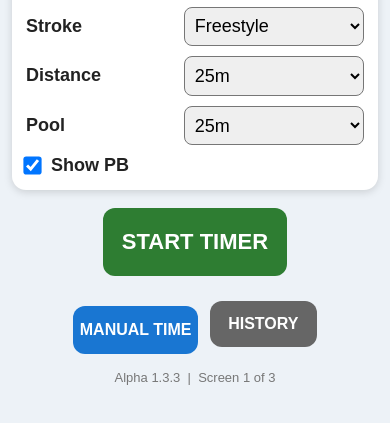
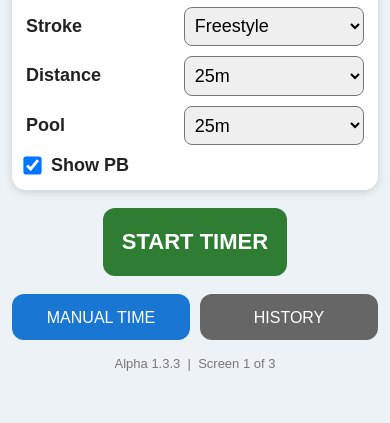
Before and after one commit to VirgEver/PoolsideParent, a plain HTML site: page index.html in a window 390 px wide. Shown: the part 121-544 px from the top of the page. Drawn offline with Linux system fonts and the light colour scheme.

Commit message:
Match main screen manual and history button sizing

```diff
--- a/index.html
+++ b/index.html
@@ -14,8 +14,27 @@
 #setupScreen .checkboxRow label{white-space:nowrap;}
 .setupSecondaryActions{display:flex;justify-content:center;align-items:center;gap:12px;margin:0 auto 14px auto;}
 .setupSecondaryActions button{margin:0;}
-#manualButton{width:14ch;height:46px;font-size:16px;}
-#historyButton{width:12ch;height:46px;margin:0;}
+
+/* Main screen secondary buttons: identical visible button sizing. */
+#manualButton,
+#historyButton{
+    box-sizing:border-box !important;
+    flex:1 1 0 !important;
+    width:0 !important;
+    min-width:0 !important;
+    height:46px !important;
+    min-height:46px !important;
+    max-height:46px !important;
+    margin:0 !important;
+    padding:4px !important;
+    font-family:inherit !important;
+    font-size:16px !important;
+    font-weight:inherit !important;
+    line-height:1.1 !important;
+    white-space:nowrap !important;
+    overflow:hidden !important;
+    text-overflow:clip !important;
+}
 
 #resultScreen{padding-bottom:120px;}
 #resultScreen > .resultScreenTitle{text-align:center;margin:0 0 12px 0;font-size:24px;}
@@ -29,11 +48,7 @@
     margin-top:18px;
     margin-bottom:10px;
 }
-
-/* Override the old nested structure cleanly: the wrapper occupies no layout space. */
 #resultScreen .resultButtons > .resultTopButtons{display:contents !important;}
-
-/* Identical rules applied to both visible button elements. */
 #resultScreen .resultButtons button{
     box-sizing:border-box !important;
     flex:1 1 0 !important;
@@ -72,6 +87,13 @@
 @media(max-width:430px){
     #setupScreen .row{flex-direction:row;}
     #setupScreen select{width:18ch;max-width:55%;}
+    .setupSecondaryActions{gap:10px;}
+    #manualButton,
+    #historyButton{
+        width:0 !important;
+        max-width:none !important;
+        font-size:16px !important;
+    }
     #resultScreen .resultButtons{gap:10px !important;}
     #resultScreen .resultButtons button{width:calc((100% - 10px) / 2) !important;max-width:calc((100% - 10px) / 2) !important;font-size:15px !important;}
 }
```
